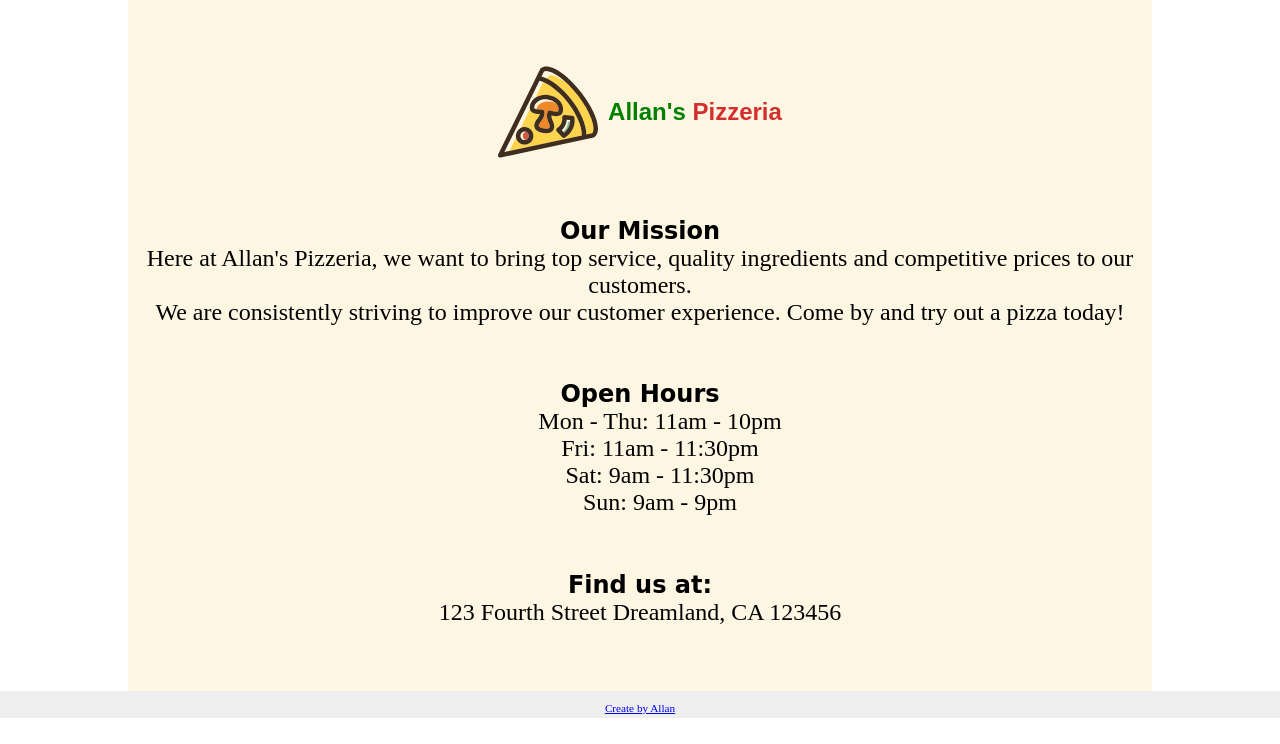
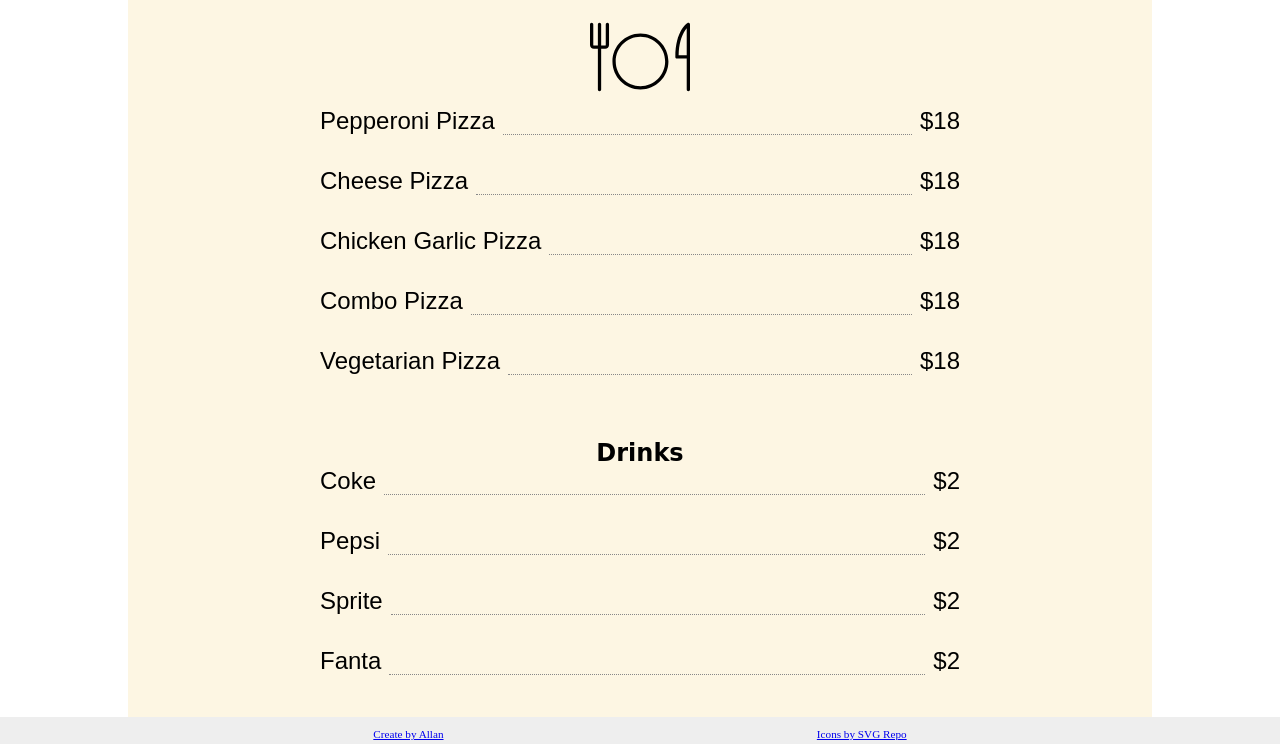
Before and after one commit to AllanChen-eng/Restaurant-Page, a website built with webpack: page src/template.html in a window 1280 px wide. Both pictures are taken after a click on the button "Menu". Shown: the part 82-826 px from the top of the page. Before the commit the page ends 800 px from the top, so only its background shows below. Built offline with nearby package versions, Linux system fonts and the light colour scheme.

Commit message:
Add menu page + more styling
Users can now press the "menu" tab to bring up the
menu.

```diff
--- a/package.json
+++ b/package.json
@@ -19,6 +19,7 @@
   "homepage": "https://github.com/AllanChen-eng/Restaurant-Page#readme",
   "devDependencies": {
     "css-loader": "^7.1.2",
+    "html-loader": "^5.1.0",
     "html-webpack-plugin": "^5.6.3",
     "style-loader": "^4.0.0",
     "webpack": "^5.101.0",
--- a/src/index.js
+++ b/src/index.js
@@ -1,4 +1,6 @@
 import "./styles.css";
+import pizzaImage from "./icons/pizza-svgrepo-com.svg";
+import plateImage from "./icons/basic-restaurant-sign-svgrepo-com.svg";
 const content = document.querySelector(".content");
 let currentPage = ""; //home, menu, about or blank
 
@@ -8,7 +10,7 @@ function createHome() {
     company.id = "company";
     company.classList.add("card");
     const img = document.createElement("img");
-    img.src = "./pizza-svgrepo-com.svg";
+    img.src = pizzaImage;
     img.id = "pizza-logo";
 
     const h1 = document.createElement("h1");
@@ -91,13 +93,52 @@ function createHome() {
   return { makeTitleCard, makeAboutCard, makeHoursCard, makeLocationCard };
 }
 
-function createMenu() {}
+function createMenu() {
+  const makeMenu = () => {
+    const menu = document.createElement("div");
+    menu.classList.add("menu");
+    return menu;
+  };
+  const makeMenuIcon = () => {
+    const img = document.createElement("img");
+    img.src = plateImage;
+    img.classList.add("icon");
+    return img;
+  };
+  const makeMenuItem = (cost, item) => {
+    const container = document.createElement("div");
+    container.classList.add("menu-item");
+
+    const name = document.createElement("span");
+    name.classList.add("item-name");
+    name.textContent = item;
+
+    const dots = document.createElement("span");
+    dots.classList.add("dots");
+
+    const price = document.createElement("span");
+    price.classList.add("item-price");
+    price.textContent = cost;
+
+    container.append(name, dots, price);
+    return container;
+  };
+
+  const makeDrinkHeader = () => {
+    const drinks = document.createElement("h2");
+    drinks.classList.add("drinks");
+    drinks.textContent = "Drinks";
+    return drinks;
+  };
+  return { makeMenu, makeMenuIcon, makeMenuItem, makeDrinkHeader };
+}
 function createAbout() {}
 function setButtons() {
   const home = createHome();
   const homeBtn = document.querySelector("#home-btn");
   homeBtn.addEventListener("click", () => {
     if (currentPage != "home") {
+      removeContent();
       currentPage = "home";
       content.append(home.makeTitleCard());
       content.append(home.makeAboutCard());
@@ -105,11 +146,25 @@ function setButtons() {
       content.append(home.makeLocationCard());
     }
   });
-  const menu = createMenu();
+  const menuManager = createMenu();
   const menuBtn = document.querySelector("#menu-btn");
   menuBtn.addEventListener("click", () => {
     if (currentPage != "menu") {
+      removeContent();
       currentPage = "menu";
+      const menu = menuManager.makeMenu();
+      menu.append(menuManager.makeMenuIcon());
+      menu.append(menuManager.makeMenuItem("$18", "Pepperoni Pizza"));
+      menu.append(menuManager.makeMenuItem("$18", "Cheese Pizza"));
+      menu.append(menuManager.makeMenuItem("$18", "Chicken Garlic Pizza"));
+      menu.append(menuManager.makeMenuItem("$18", "Combo Pizza"));
+      menu.append(menuManager.makeMenuItem("$18", "Vegetarian Pizza"));
+      menu.append(menuManager.makeDrinkHeader());
+      menu.append(menuManager.makeMenuItem("$2", "Coke"));
+      menu.append(menuManager.makeMenuItem("$2", "Pepsi"));
+      menu.append(menuManager.makeMenuItem("$2", "Sprite"));
+      menu.append(menuManager.makeMenuItem("$2", "Fanta"));
+      content.append(menu);
     }
   });
   const clearBtn = document.querySelector("#clear-btn");
--- a/src/styles.css
+++ b/src/styles.css
@@ -94,17 +94,43 @@ h1 {
   align-items: center;
 }
 
+.menu {
+  display: flex;
+  flex-direction: column;
+  align-items: center;
+  flex: 1;
+}
+.menu-item {
+  display: flex;
+  margin-bottom: 2rem;
+  width: 50vw;
+}
+.item-name,.item-price{
+font-size: 1.5rem;
+font-family: sans-serif;
+}
+.dots {
+  display: flex;
+  flex: 1;
+  border-bottom: 1px dotted #888;
+  margin: 0 0.5rem;
+}
+.drinks{
+    margin-top: 2rem;
+}
 .footer {
   display: flex;
-  justify-content: center;
+  justify-content: space-evenly;
+  align-items: center;
   background-color: #eee;
 }
 
-.author {
+.links {
   font-size: 0.7rem;
 }
 
-#pizza-logo {
+#pizza-logo,
+.icon {
   width: 100px;
   height: 100px;
 }
--- a/src/template.html
+++ b/src/template.html
@@ -11,39 +11,21 @@
       <button class="tab" id="home-btn"><p>Home</p></button>
       <button class="tab" id="menu-btn"><p>Menu</p></button>
       <button class="tab" id="about-btn"><p>About</p></button>
-        <button class="tab" id="clear-btn"> <p>Clear</p></button>
+      <button class="tab" id="clear-btn"><p>Clear</p></button>
     </nav>
     <div class="content">
-          <div class="card" id="company">
-            <img src="./pizza-svgrepo-com.svg" id="pizza-logo" alt="" />
-            <h1>Allan's <span class="red"> Pizzeria</span></h1>
-          </div>
-          <div class="card" id="about-us">
-            <h2>Our Mission</h2>
-            <p>
-              Here at Allan's Pizzeria, we want to bring top service, quality
-              ingredients and competitive prices to our customers.
-              <br />
-              We are consistently striving to improve our customer experience. Come by
-              and try out a pizza today!
-            </p>
-          </div>
-          <div class="card" id="hours">
-            <h2>Open Hours</h2>
-            <ul>
-              <li><p>Mon - Thu: 11am - 10pm</p></li>
-              <li><p>Fri: 11am - 11:30pm</p></li>
-              <li><p>Sat: 9am - 11:30pm</p></li>
-              <li><p>Sun: 9am - 9pm</p></li>
-            </ul>
-          </div>
-          <div class="card" id="location">
-            <h2>Find us at:</h2>
-            <p>123 Fourth Street Dreamland, CA 123456</p>
-          </div>
     </div>
     <div class="footer">
-        <p><a class="author" href="https://github.com/AllanChen-eng"> Create by Allan</a></p>
+      <p>
+        <a class="links" href="https://github.com/AllanChen-eng">
+          Create by Allan</a
+        >
+      </p>
+      <p>
+        <a class="links" href="https://www.svgrepo.com/svg/505213/pizza">
+          Icons by SVG Repo</a
+        >
+      </p>
     </div>
   </body>
 </html>
--- a/webpack.config.js
+++ b/webpack.config.js
@@ -19,12 +19,20 @@ module.exports = {
       template: "./src/template.html",
     }),
   ],
-   module: {
+  module: {
     rules: [
       {
         test: /\.css$/i,
         use: ["style-loader", "css-loader"],
       },
+      {
+        test: /\.html$/i,
+        loader: "html-loader",
+      },
+      {
+        test: /\.(png|svg|jpg|jpeg|gif)$/i,
+        type: "asset/resource",
+      },
     ],
   },
 };
```
Also changed, not shown: src/icons/basic-restaurant-sign-svgrepo-com.svg (added), src/icons/pizza-svgrepo-com.svg (renamed from src/pizza-svgrepo-com.svg), 1 other file. Lines whose indentation alone changed are shown as unchanged.
